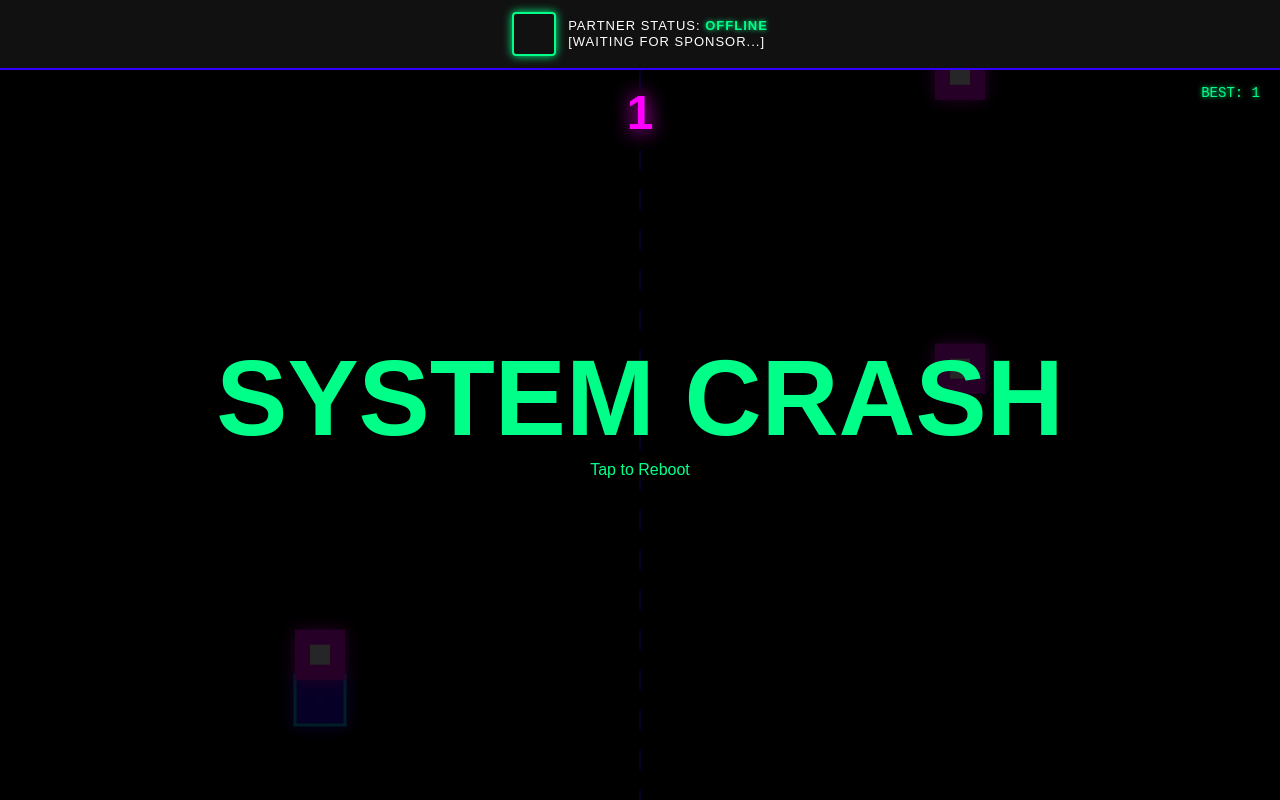
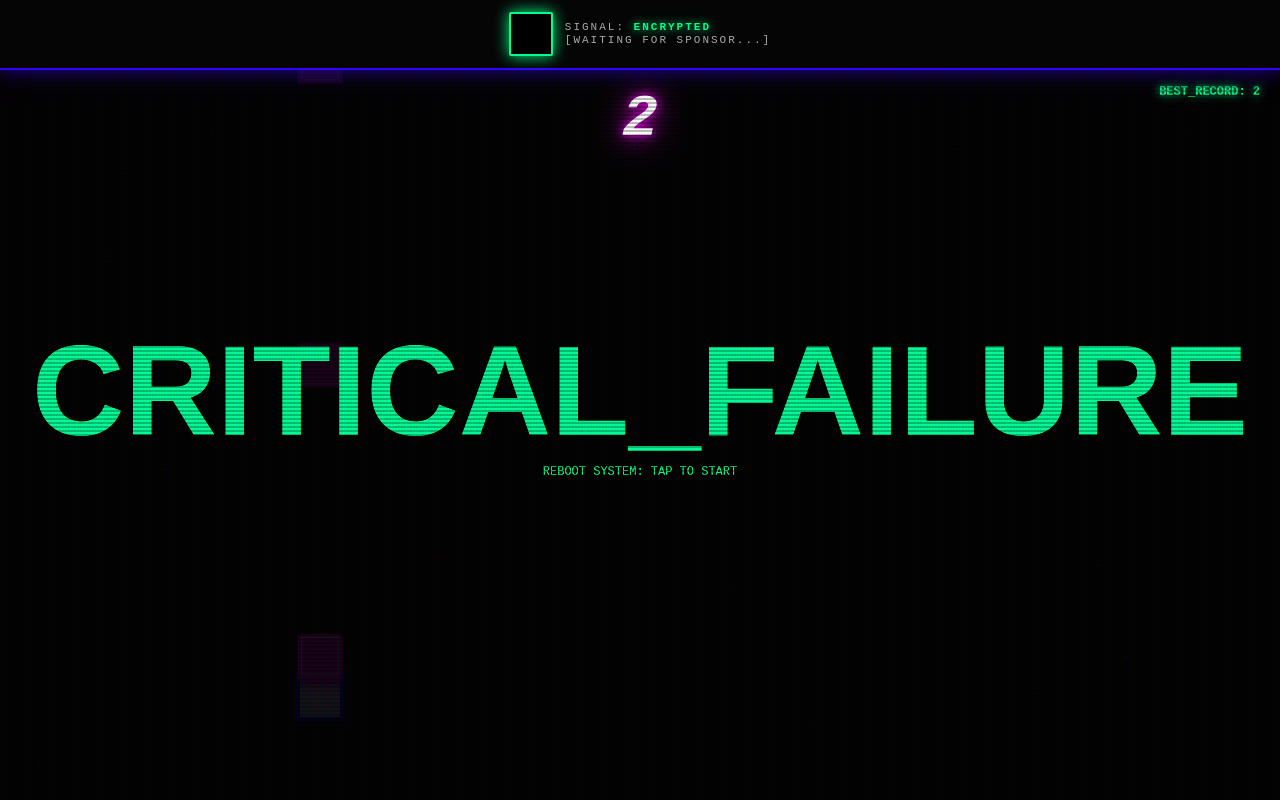
Before and after one commit to Ker-pixel/Phase-shift, a plain HTML site: page index.html in a window 1280 px wide. Drawn offline with Linux system fonts and the light colour scheme.

Commit message:
Refactor HTML and JavaScript for game enhancements
Updated styles and game logic for improved visuals and gameplay.

```diff
--- a/index.html
+++ b/index.html
@@ -7,31 +7,45 @@
     <meta name="theme-color" content="#050505">
     <link rel="manifest" href="manifest.json">
     <style>
-        body { margin: 0; background: #050505; color: #fff; font-family: sans-serif; overflow: hidden; touch-action: manipulation; }
+        body { margin: 0; background: #000; color: #fff; font-family: 'Courier New', Courier, monospace; overflow: hidden; touch-action: manipulation; }
+
+        /* Scanline Overlay Effect */
+        body::after {
+            content: " ";
+            position: absolute; top: 0; left: 0; width: 100%; height: 100%;
+            background: linear-gradient(rgba(18, 16, 16, 0) 50%, rgba(0, 0, 0, 0.25) 50%),
+                        linear-gradient(90deg, rgba(255, 0, 0, 0.06), rgba(0, 255, 0, 0.02), rgba(0, 0, 255, 0.06));
+            background-size: 100% 4px, 3px 100%;
+            pointer-events: none; z-index: 10;
+        }
+
         #ad-partner {
-            height: 70px; width: 100%; background: #111;
+            height: 70px; width: 100%; background: #050505;
             display: flex; align-items: center; justify-content: center;
             border-bottom: 2px solid #3300ff; box-sizing: border-box;
-            padding: 10px; box-shadow: 0px 5px 15px rgba(51, 0, 255, 0.4);
+            padding: 10px; box-shadow: 0px 0px 20px rgba(51, 0, 255, 0.6);
+            position: relative; z-index: 11;
         }
-        .partner-box { width: 40px; height: 40px; border: 2px solid #00ff88; margin-right: 12px; border-radius: 4px; box-shadow: 0 0 10px #00ff88; }
-        .ad-text { font-size: 13px; letter-spacing: 1px; line-height: 1.2; }
-        .ad-text b { color: #00ff88; text-shadow: 0 0 5px #00ff88; }
-        canvas { display: block; margin: 0 auto; }
-        #ui { position: absolute; top: 85px; width: 100%; text-align: center; pointer-events: none; }
-        #score { font-size: 48px; font-weight: bold; color: #ff00ff; text-shadow: 0 0 20px #ff00ff; }
-        #best-ui { position: absolute; top: 85px; right: 20px; font-family: monospace; color: #00ff88; font-size: 14px; text-shadow: 0 0 5px #00ff88; }
+        .partner-box { width: 40px; height: 40px; border: 2px solid #00ff88; margin-right: 12px; border-radius: 2px; box-shadow: 0 0 15px #00ff88; background: #000; }
+        .ad-text { font-size: 11px; letter-spacing: 2px; line-height: 1.2; text-transform: uppercase; color: #aaa; }
+        .ad-text b { color: #00ff88; text-shadow: 0 0 10px #00ff88; }
+
+        canvas { display: block; margin: 0 auto; filter: contrast(1.2) brightness(1.1); }
+
+        #ui { position: absolute; top: 85px; width: 100%; text-align: center; pointer-events: none; z-index: 5; }
+        #score { font-size: 60px; font-weight: 900; color: #fff; text-shadow: 0 0 10px #ff00ff, 0 0 30px #ff00ff; font-style: italic; }
+        #best-ui { position: absolute; top: 85px; right: 20px; color: #00ff88; font-size: 12px; text-shadow: 0 0 8px #00ff88; z-index: 5; font-weight: bold; }
     </style>
 </head>
 <body>
 
     <div id="ad-partner">
         <div class="partner-box"></div>
-        <div class="ad-text">PARTNER STATUS: <b>OFFLINE</b><br>[WAITING FOR SPONSOR...]</div>
+        <div class="ad-text">SIGNAL: <b>ENCRYPTED</b><br>[WAITING FOR SPONSOR...]</div>
     </div>
 
     <div id="ui"><div id="score">0</div></div>
-    <div id="best-ui">BEST: <span id="highScore">0</span></div>
+    <div id="best-ui">BEST_RECORD: <span id="highScore">0</span></div>
     <canvas id="gameCanvas"></canvas>
 
     <script>
@@ -44,15 +58,25 @@
         highScoreElement.innerText = highScore;
 
         let laneWidth, pSize, playerY, speedBase;
+        let stars = [];
 
         function resize() {
             canvas.width = window.innerWidth;
             canvas.height = window.innerHeight - 70;
             laneWidth = canvas.width / 2;
-        pSize = Math.min(Math.max(canvas.width * 0.12, 30), 50);
-        playerY = canvas.height - (pSize * 2.5);
-        speedBase = canvas.height * 0.008;
+            pSize = Math.min(Math.max(canvas.width * 0.12, 30), 45);
+            playerY = canvas.height - (pSize * 2.8);
+            speedBase = canvas.height * 0.009;
+            initStars();
         }
+
+        function initStars() {
+            stars = [];
+            for(let i=0; i<50; i++) {
+                stars.push({ x: Math.random() * canvas.width, y: Math.random() * canvas.height, s: Math.random() * 2 });
+            }
+        }
+
         window.addEventListener('resize', resize);
         resize();
 
@@ -62,9 +86,7 @@
         let obstacles = [];
         let speed = speedBase;
         let spawnTimer = 0;
-    let spawnInterval = 50;
-
-    // NEW LOGIC: Prevent 4-in-a-row
+        let spawnInterval = 45;
         let lastSide = -1;
         let sideRepeatCount = 0;
 
@@ -77,116 +99,99 @@
 
         function spawnObstacle() {
             if (obstacles.length > 0 && obstacles[obstacles.length-1].y < pSize * 2.5) return;
-
-        let side;
-        // If the same lane has been used 3 times, force the other lane
-        if (sideRepeatCount >= 3) {
-            side = (lastSide === 0) ? 1 : 0;
-            sideRepeatCount = 1; // Reset to 1 for the new side
-        } else {
-            side = Math.random() < 0.5 ? 0 : 1;
-            // Update the repeat counter
-            if (side === lastSide) {
-                sideRepeatCount++;
-            } else {
-                sideRepeatCount = 1;
-            }
-        }
-
-        lastSide = side;
-
-        obstacles.push({
-            x: side * laneWidth + (laneWidth/2 - pSize/2),
-            y: -pSize,
-            w: pSize,
-            h: pSize
-        });
+            let side = (sideRepeatCount >= 3) ? (lastSide === 0 ? 1 : 0) : (Math.random() < 0.5 ? 0 : 1);
+            if (side === lastSide) sideRepeatCount++; else { sideRepeatCount = 1; lastSide = side; }
+            obstacles.push({ x: side * laneWidth + (laneWidth/2 - pSize/2), y: -pSize, w: pSize, h: pSize, hue: Math.random() * 60 + 280 });
         }
 
         function restart() {
-        score = 0;
-        scoreElement.innerText = "0";
-        obstacles = [];
-        speed = speedBase;
-        spawnInterval = 50;
-        gameActive = true;
-        sideRepeatCount = 0;
-        lastSide = -1;
+            score = 0; scoreElement.innerText = "0";
+            obstacles = []; speed = speedBase;
+            spawnInterval = 45; gameActive = true;
+            sideRepeatCount = 0; lastSide = -1;
         }
 
         function update() {
             if (!gameActive) return;
+            spawnTimer++;
+            if (spawnTimer >= spawnInterval) { spawnObstacle(); spawnTimer = 0; }
 
-        spawnTimer++;
-        if (spawnTimer >= spawnInterval) {
-            spawnObstacle();
-            spawnTimer = 0;
-        }
+            // Move Stars
+            stars.forEach(s => {
+                s.y += speed * 0.5;
+                if(s.y > canvas.height) s.y = 0;
+            });
 
             obstacles.forEach((obs, index) => {
                 obs.y += speed;
-            const playerX = playerSide * laneWidth + (laneWidth/2 - pSize/2);
-
                 const obsSide = obs.x > laneWidth ? 1 : 0;
                 if (obs.y + obs.h > playerY && obs.y < playerY + pSize && playerSide === obsSide) {
                     gameActive = false;
                 }
-
                 if (obs.y > canvas.height) {
                     obstacles.splice(index, 1);
                     score++;
                     scoreElement.innerText = score;
-
                     if (score > highScore) {
                         highScore = score;
                         highScoreElement.innerText = highScore;
                         localStorage.setItem('phaseShiftBest', highScore);
                     }
-
-                speed += (canvas.height * 0.00015);
-                if (spawnInterval > 22) spawnInterval -= 0.2;
+                    speed += (canvas.height * 0.00018);
+                    if (spawnInterval > 20) spawnInterval -= 0.25;
                 }
             });
         }
 
         function draw() {
-        ctx.fillStyle = 'rgba(5, 5, 5, 0.3)';
+            // Neon Background Persistence (Motion Blur)
+            ctx.fillStyle = 'rgba(0, 0, 0, 0.2)';
             ctx.fillRect(0, 0, canvas.width, canvas.height);
 
-        ctx.strokeStyle = '#3300ff';
-        ctx.lineWidth = 2;
-        ctx.setLineDash([20, 20]);
-        ctx.beginPath();
-        ctx.moveTo(canvas.width / 2, 0); ctx.lineTo(canvas.width / 2, canvas.height);
-        ctx.stroke();
-        ctx.setLineDash([]);
+            // Stars
+            ctx.fillStyle = "#fff";
+            stars.forEach(s => ctx.fillRect(s.x, s.y, s.s, s.s));
+
+            // Central Lane Glow
+            const gradient = ctx.createLinearGradient(canvas.width/2-2, 0, canvas.width/2+2, 0);
+            gradient.addColorStop(0, "transparent");
+            gradient.addColorStop(0.5, "#3300ff");
+            gradient.addColorStop(1, "transparent");
+            ctx.fillStyle = gradient;
+            ctx.fillRect(canvas.width/2 - 15, 0, 30, canvas.height);
 
             const playerX = playerSide * laneWidth + (laneWidth/2 - pSize/2);
 
-        ctx.shadowBlur = 15; ctx.shadowColor = '#3300ff';
-        ctx.fillStyle = '#3300ff';
+            // Draw Player with Heavy Glow
+            ctx.shadowBlur = 20; ctx.shadowColor = '#00ccff';
+            ctx.fillStyle = '#fff';
             ctx.fillRect(playerX, playerY, pSize, pSize);
-        ctx.strokeStyle = '#00ccff'; ctx.lineWidth = 3;
+            ctx.strokeStyle = '#3300ff'; ctx.lineWidth = 4;
             ctx.strokeRect(playerX, playerY, pSize, pSize);
 
+            // Draw Obstacles (Pink Neon)
             obstacles.forEach(obs => {
                 ctx.shadowBlur = 15; ctx.shadowColor = '#ff00ff';
                 ctx.fillStyle = '#ff00ff';
                 ctx.fillRect(obs.x, obs.y, obs.w, obs.h);
-            ctx.fillStyle = '#ffffff';
-            ctx.fillRect(obs.x + (obs.w*0.3), obs.y + (obs.h*0.3), obs.w*0.4, obs.h*0.4);
+                ctx.strokeStyle = '#fff'; ctx.lineWidth = 2;
+                ctx.strokeRect(obs.x + 4, obs.y + 4, obs.w - 8, obs.h - 8);
             });
             ctx.shadowBlur = 0;
 
             if (!gameActive) {
+                // Glitch effect on death
+                ctx.fillStyle = 'rgba(255, 0, 255, 0.1)';
+                ctx.fillRect(Math.random()*10, 0, canvas.width, canvas.height);
+
                 ctx.fillStyle = 'rgba(0,0,0,0.85)';
                 ctx.fillRect(0, 0, canvas.width, canvas.height);
                 ctx.fillStyle = '#00ff88';
-            ctx.font = `bold ${Math.max(20, canvas.width/12)}px sans-serif`;
+                ctx.font = `bold ${Math.max(24, canvas.width/10)}px sans-serif`;
                 ctx.textAlign = 'center';
-            ctx.fillText('SYSTEM CRASH', canvas.width/2, canvas.height/2);
-            ctx.font = '16px sans-serif';
-            ctx.fillText('Tap to Reboot', canvas.width/2, canvas.height/2 + 40);
+                ctx.fillText('CRITICAL_FAILURE', canvas.width/2, canvas.height/2);
+                ctx.font = '12px monospace';
+                ctx.fillText('REBOOT SYSTEM: TAP TO START', canvas.width/2, canvas.height/2 + 40);
             }
             requestAnimationFrame(draw);
             update();
```
Lines whose indentation alone changed are shown as unchanged.
